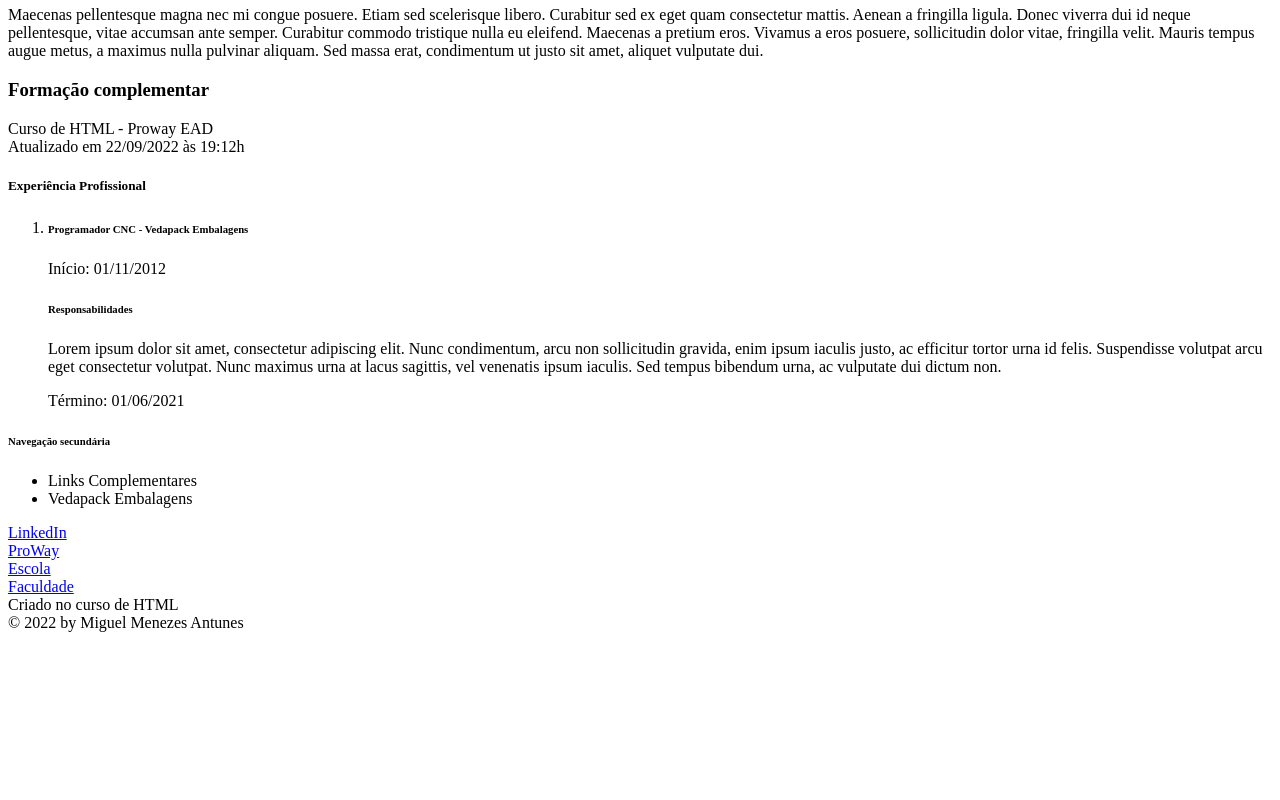
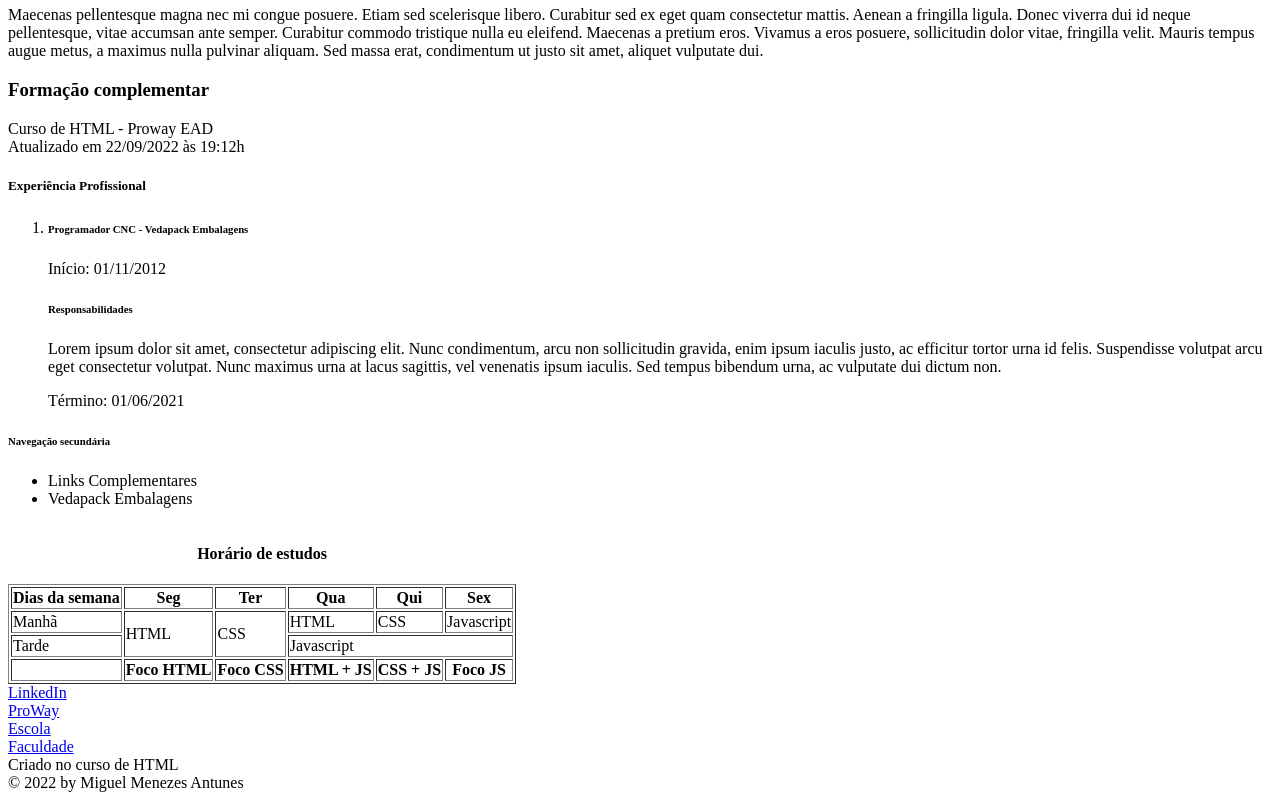
Before and after one commit to MiguelMenezes/html-start-by-capgemini, a plain HTML site: page index.html in a window 1280 px wide. Shown: the part 760-1560 px from the top of the page. Before the commit the page ends 1400 px from the top, so only its background shows below. Drawn offline with Linux system fonts and the light colour scheme.

Commit message:
Adicionada as tags de tabelas, como exemplo

```diff
--- a/index.html
+++ b/index.html
@@ -9,12 +9,11 @@
 <body>
 
 	<header>
-		<h1>
-			Currículo de Estudos
-			<span>
-				Miguel Menezes Antunes
-			</span>
-		</h1>
+		<span>
+			<h1>
+				Currículo de Estudos Miguel Menezes Antunes
+			</h1>
+		</span>
 
 		<nav>
 
@@ -122,6 +121,52 @@
 		</nav>
 	</aside>
 
+	<aside>
+		<table border=1> <!-- Não utilizar nenhum estilo no HTML, aqui só foi utilizado para demonstrar as mesclagens da tabela -->
+			<caption><h4>Horário de estudos</h4></caption>
+
+			<thead>
+				<th>Dias da semana</th>
+				<th>Seg</th>
+				<th>Ter</th>
+				<th>Qua</th>
+				<th>Qui</th>
+				<th>Sex</th>
+			</thead>
+
+			<tbody>
+				<tr>
+					<td>Manhã</td>
+					<td rowspan="2">HTML</td>  <!-- A tag rowspan mescla as linhas. 2 é o atributo para mesclar 2 linhas. -->
+					<td rowspan="2">CSS</td>
+					<td>HTML</td>
+					<td>CSS</td>
+					<td>Javascript</td>
+				</tr>
+				<tr>
+					<td>Tarde</td>
+				<!--<td>HTML</td>   Foi utilizado o rowspan-->
+				<!--<td>CSS</td>    Foi utilizado o rowspan-->
+					<td colspan="3">Javascript</td> <!-- A tag colspan mescla as colunas. 3 é o atributo para mesclar 3 colunas. -->
+				<!--<td>Javascript</td>    Foi utilizado o colspan-->
+				<!--<td>Javascript</td>    Foi utilizado o colspan-->
+				</tr>
+			</tbody>
+
+			<tfoot>
+				<tr>
+					<th></th>
+					<th>Foco HTML</th>
+					<th>Foco CSS</th>
+					<th>HTML + JS</th>
+					<th>CSS + JS</th>
+					<th>Foco JS</th>
+				</tr>
+			</tfoot>
+
+		</table>
+	</aside>
+
 	<footer>
 		<nav>
 			<a href="https://www.linkedin.com/in/miguel-menezes-antunes/" target="_blank">LinkedIn</a><br />
```
